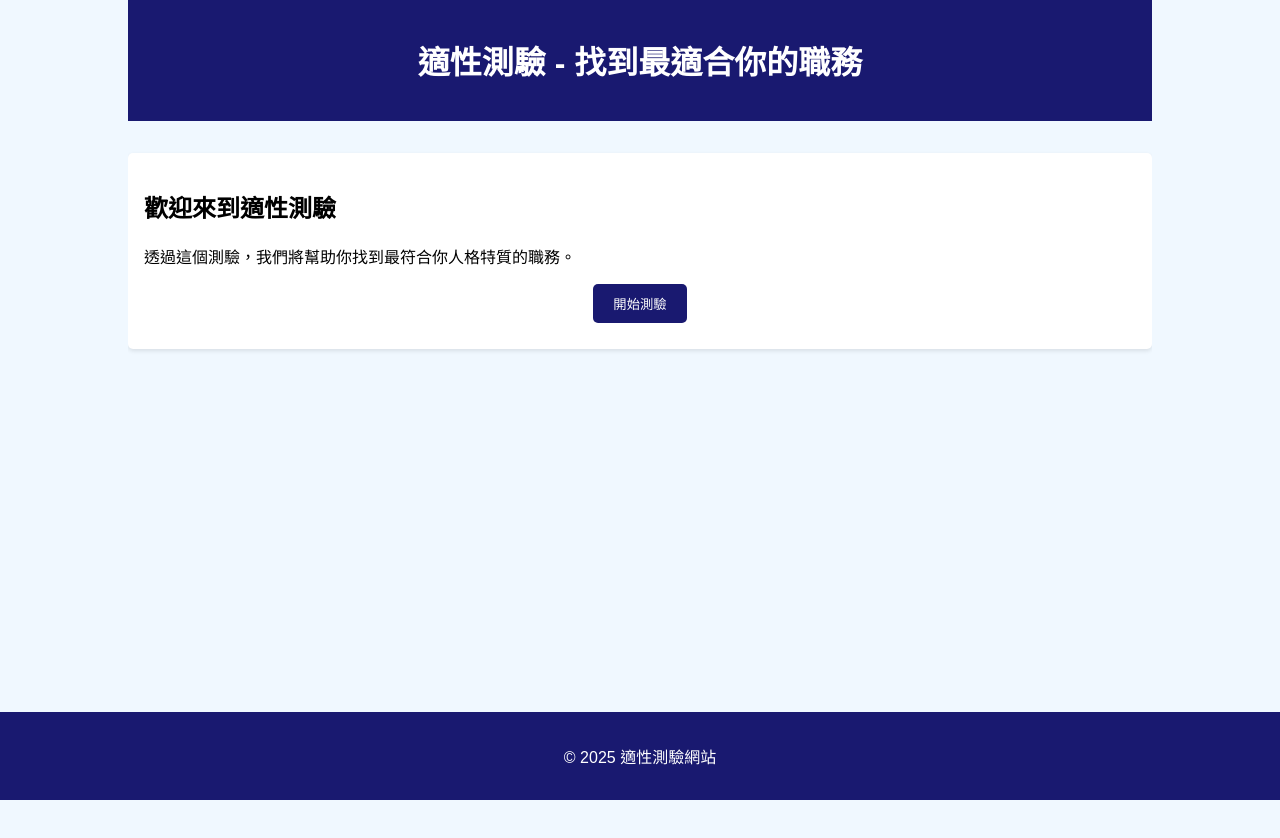
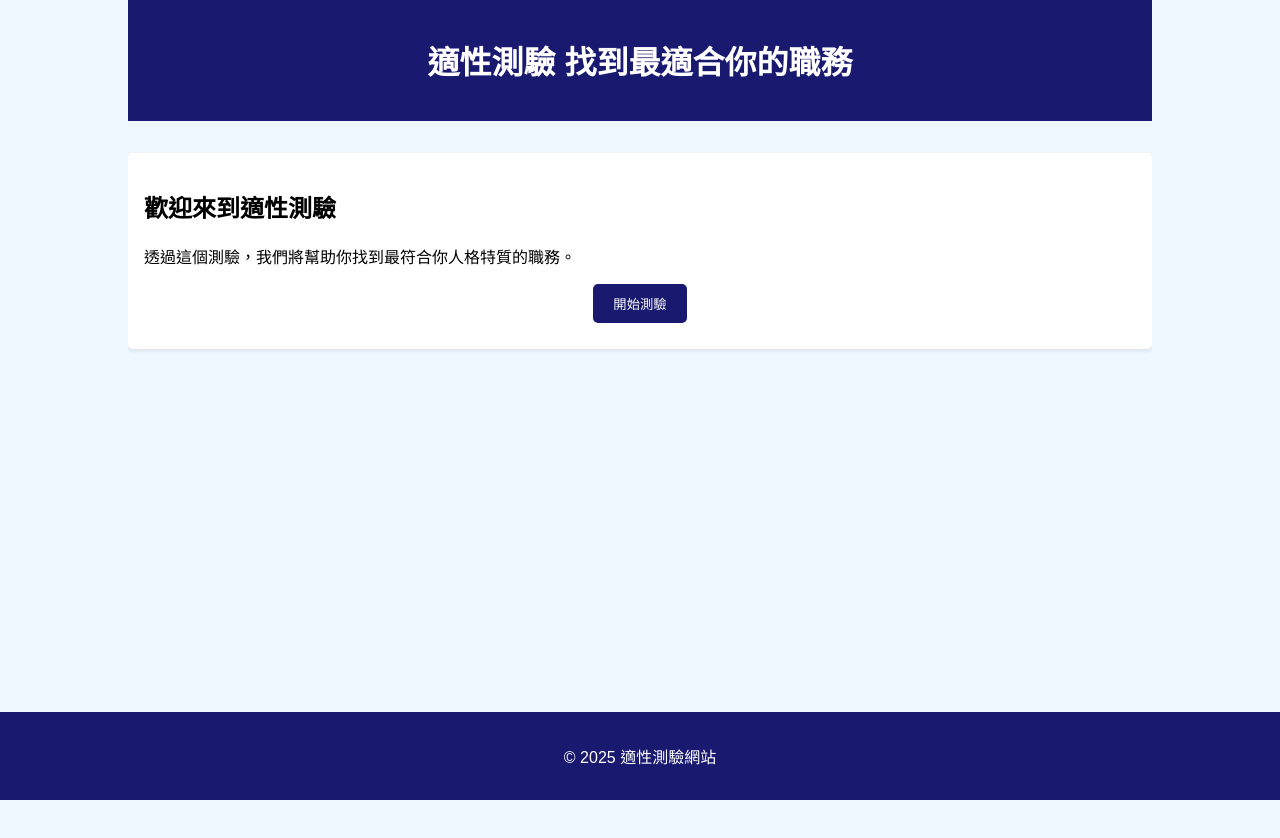
Before and after one commit to CoolSnakeOuOb/career-test3, a plain HTML site: page index.html in a window 1280 px wide. Drawn offline with Linux system fonts and the light colour scheme.

Commit message:
index.html

```diff
--- a/index.html
+++ b/index.html
@@ -11,7 +11,7 @@
 <body>
     <div class="container">
         <header>
-            <h1>適性測驗 - 找到最適合你的職務</h1>
+            <h1>適性測驗 找到最適合你的職務</h1>
         </header>
 
         <main>
```
